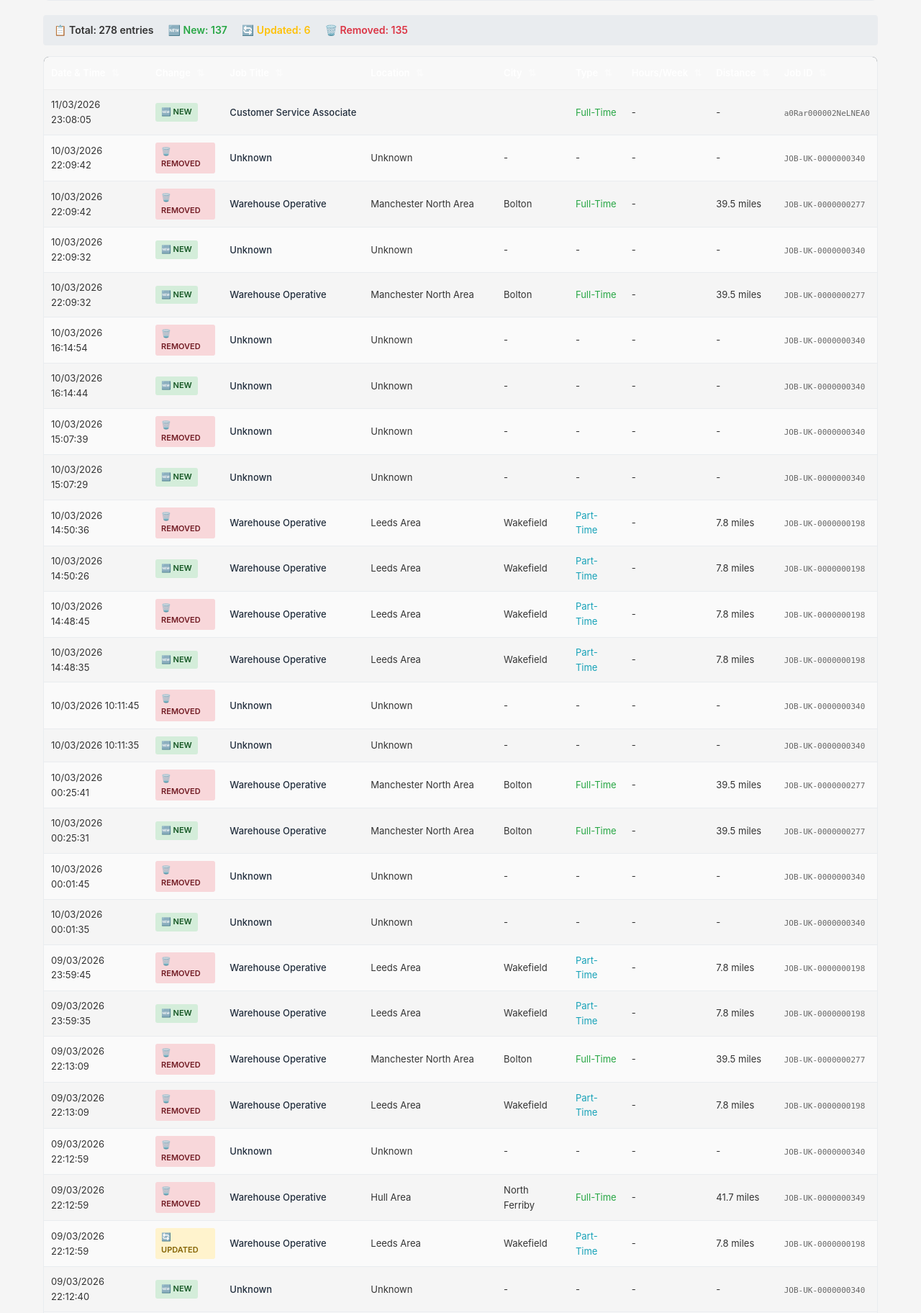
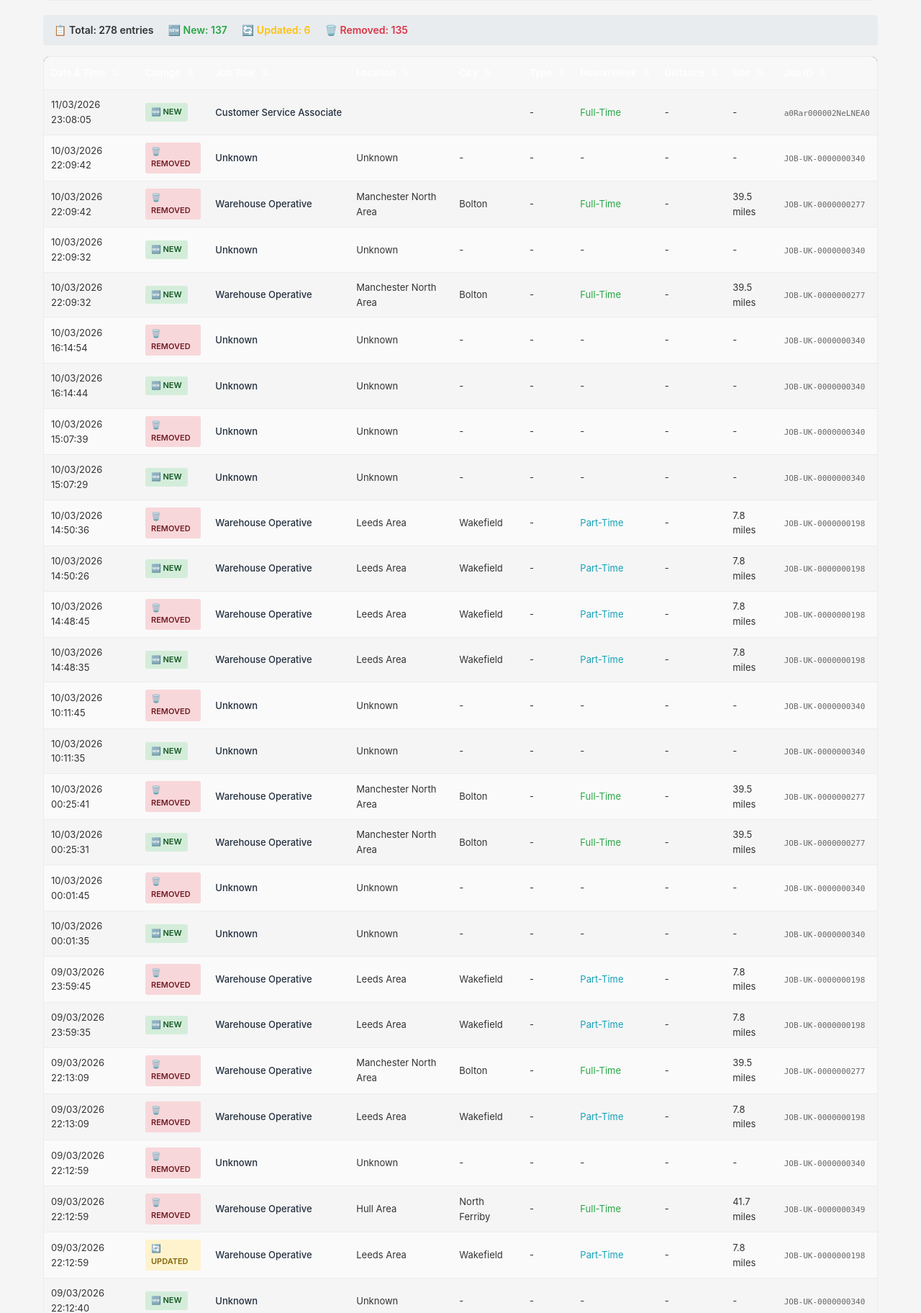
Before and after one commit to lax-17/Amazon-warehouse-job-finder, a Flask app: page /history in a window 1280 px wide. Shown: the part 465-2289 px from the top of the page at 72% size. Run offline with Flask 3, Linux system fonts and the light colour scheme; data comes from the database, SQL or seed files in the repository.

Commit message:
show site in web dashboard/history and add GitHub preview images

```diff
--- a/web/templates/history.html
+++ b/web/templates/history.html
@@ -334,7 +334,8 @@
                 <th onclick="sortTable(5)">Type <span class="sort-icon">⇅</span></th>
                 <th onclick="sortTable(6)">Hours/Week <span class="sort-icon">⇅</span></th>
                 <th onclick="sortTable(7)">Distance <span class="sort-icon">⇅</span></th>
-                <th onclick="sortTable(8)">Job ID <span class="sort-icon">⇅</span></th>
+                <th onclick="sortTable(8)">Site <span class="sort-icon">⇅</span></th>
+                <th onclick="sortTable(9)">Job ID <span class="sort-icon">⇅</span></th>
             </tr>
         </thead>
         <tbody>
@@ -359,6 +360,7 @@
                 </td>
                 <td>{{ job.location_name if job else 'Unknown' }}</td>
                 <td>{{ job.city if job else '-' }}</td>
+                <td>{{ job.site_code if job and job.site_code else '-' }}</td>
                 <td>
                     {% if job %}
                         {% if 'part' in job.job_type.lower() %}
--- a/web/templates/jobs.html
+++ b/web/templates/jobs.html
@@ -14,6 +14,7 @@
                 <th>Hours/Week</th>
                 <th>Type</th>
                 <th>Distance</th>
+                <th>Site</th>
                 <th>Flags</th>
                 <th>First Seen</th>
             </tr>
@@ -23,6 +24,7 @@
             <tr>
                 <td>{{ job.job_title }}</td>
                 <td>{{ job.location_name }}</td>
+                <td>{{ job.site_code or '-' }}</td>
                 <td>
                     {% if job.hours_per_week %}
                     {{ job.hours_per_week }} hrs
```
Also changed, not shown: README.md, 2 other files.
